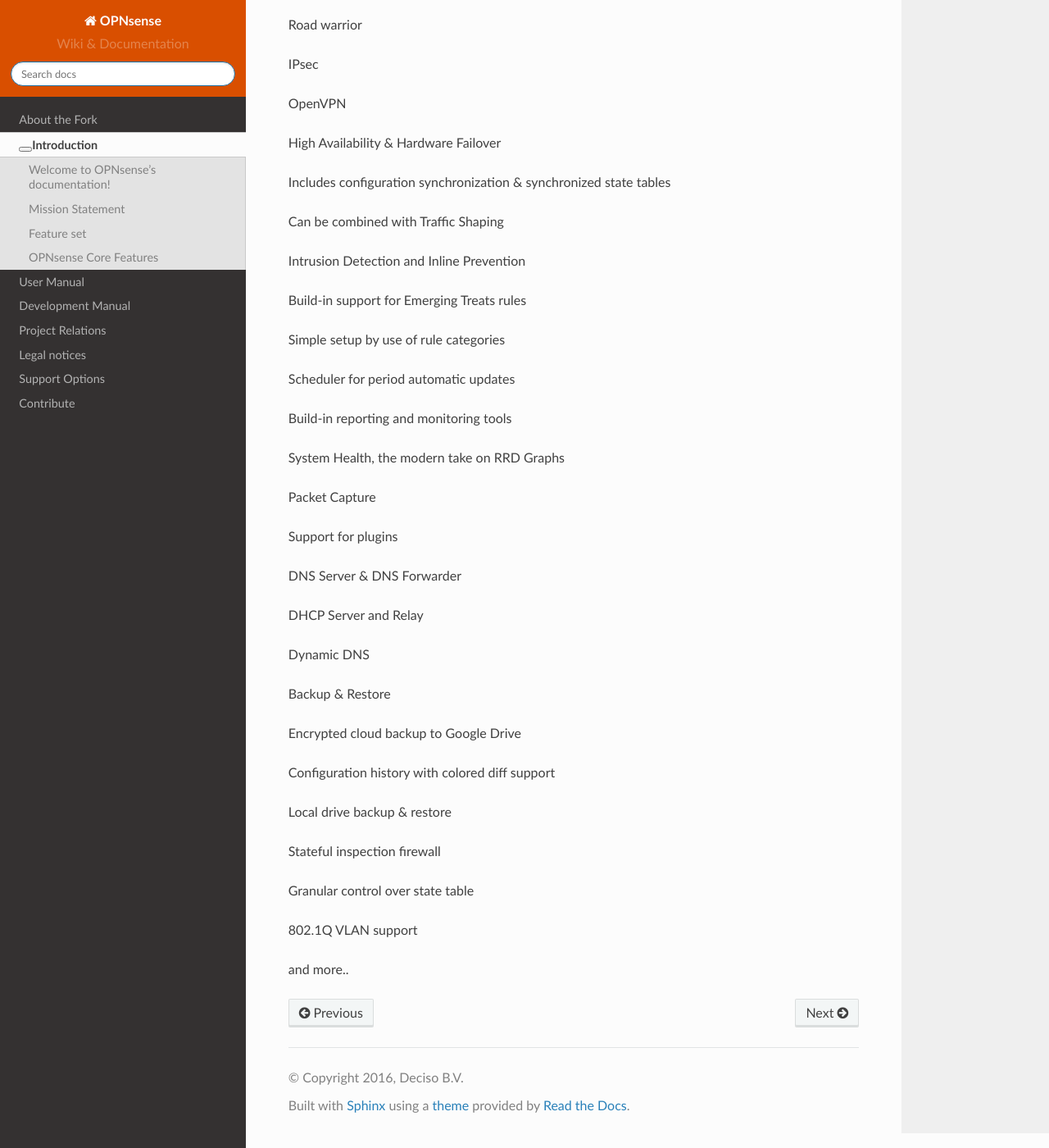
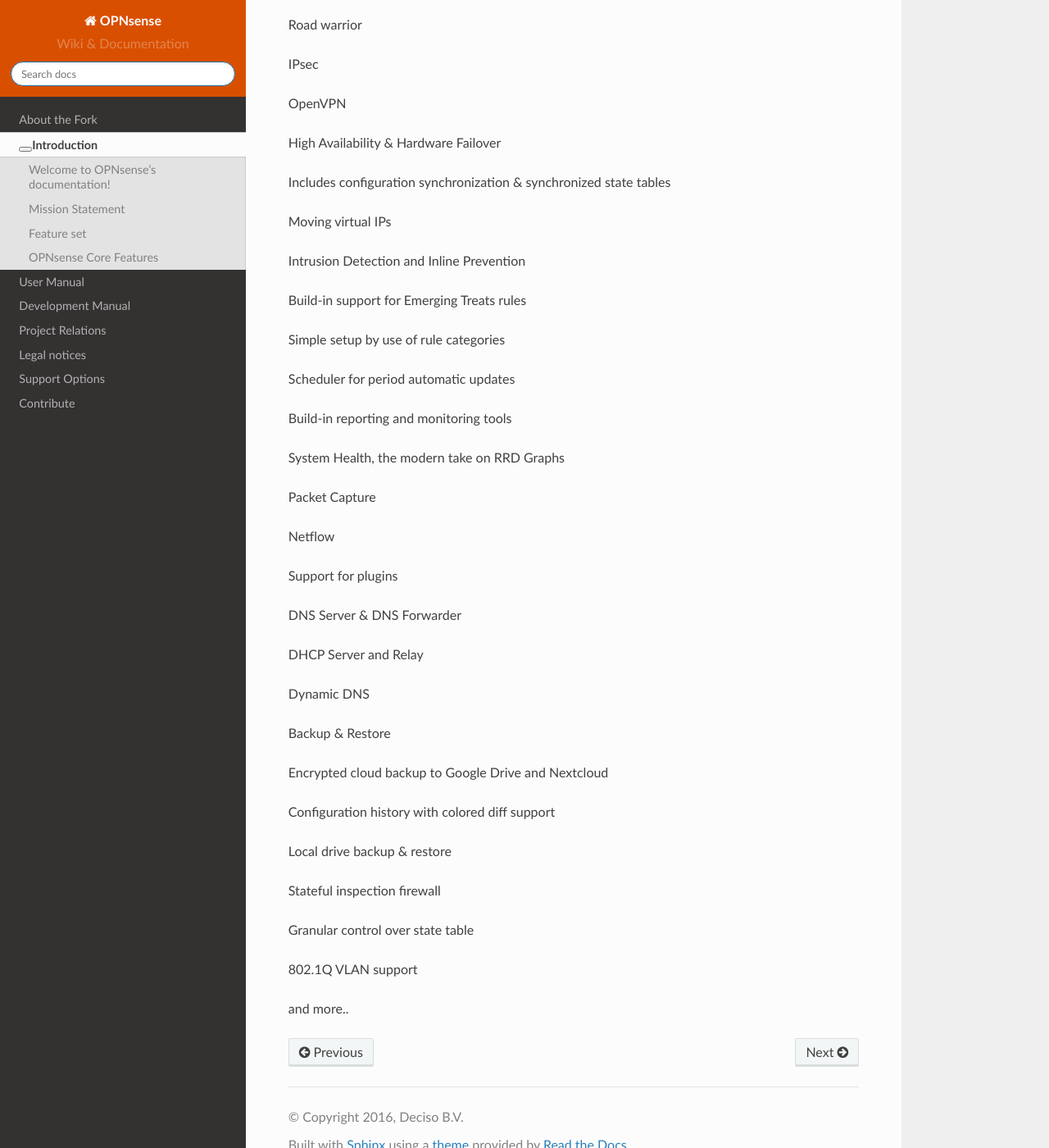
Before and after one commit to opnsense/docs, a Sphinx documentation site: the page built from source/intro.rst, in a window 1280 px wide and 1400 px high, scrolled down 2091 px. Shown: the whole window at 82% size. Built offline with Sphinx 7.4.7 and the Read the Docs theme 2.0.0, drawn with Linux system fonts in a browser that asks for light colours; nearby versions of some CDN libraries; some web fonts are replaced; library files that are not in the unit come from our copies.

Commit message:
Update intro.rst
Traffic Shaping makes no sense here #62

```diff
--- a/source/intro.rst
+++ b/source/intro.rst
@@ -75,7 +75,7 @@
 - High Availability & Hardware Failover
 
   - Includes configuration synchronization & synchronized state tables
-  - Can be combined with Traffic Shaping
+  - Moving virtual IPs
 
 - Intrusion Detection and Inline Prevention
 
@@ -87,6 +87,7 @@
 
   - System Health, the modern take on RRD Graphs
   - Packet Capture
+  - Netflow
 
 - Support for plugins
 - DNS Server & DNS Forwarder
@@ -94,7 +95,7 @@
 - Dynamic DNS
 - Backup & Restore
 
-  - Encrypted cloud backup to Google Drive
+  - Encrypted cloud backup to Google Drive and Nextcloud
   - Configuration history with colored diff support
   - Local drive backup & restore
 
```
